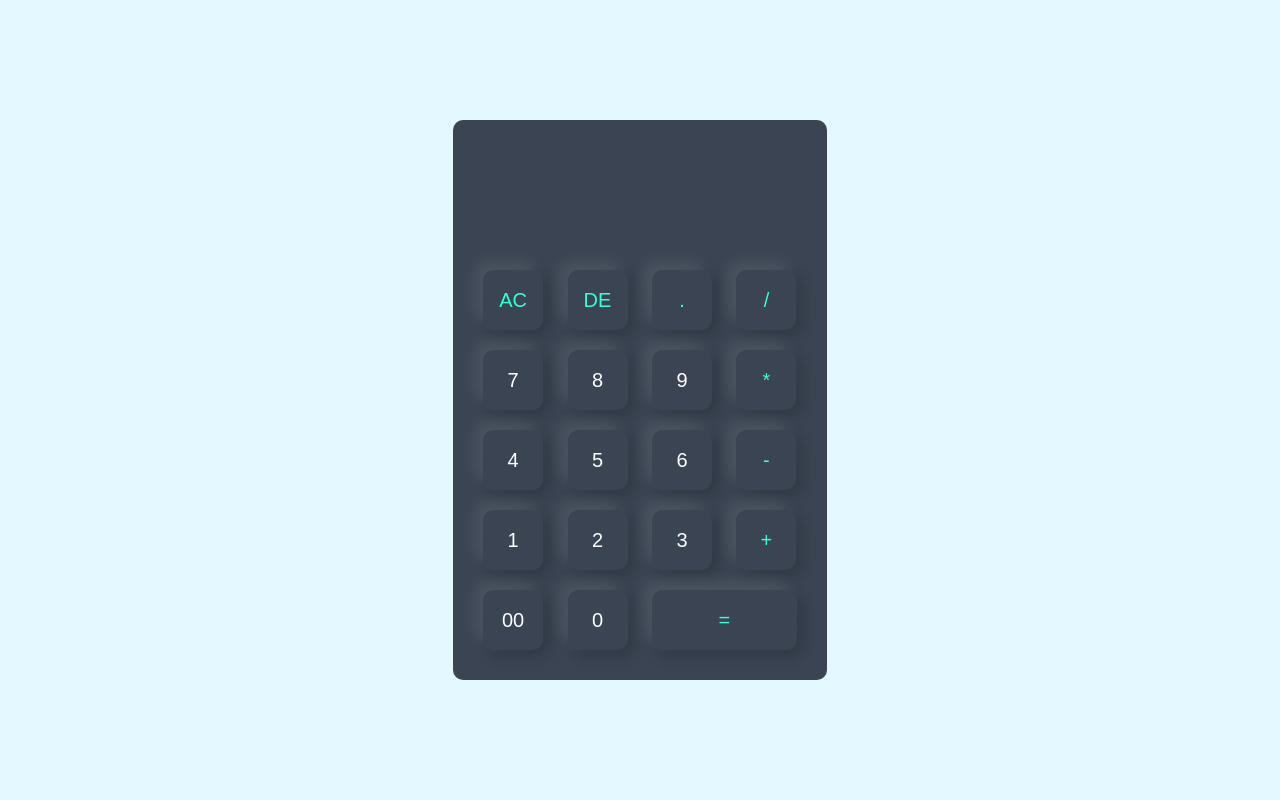
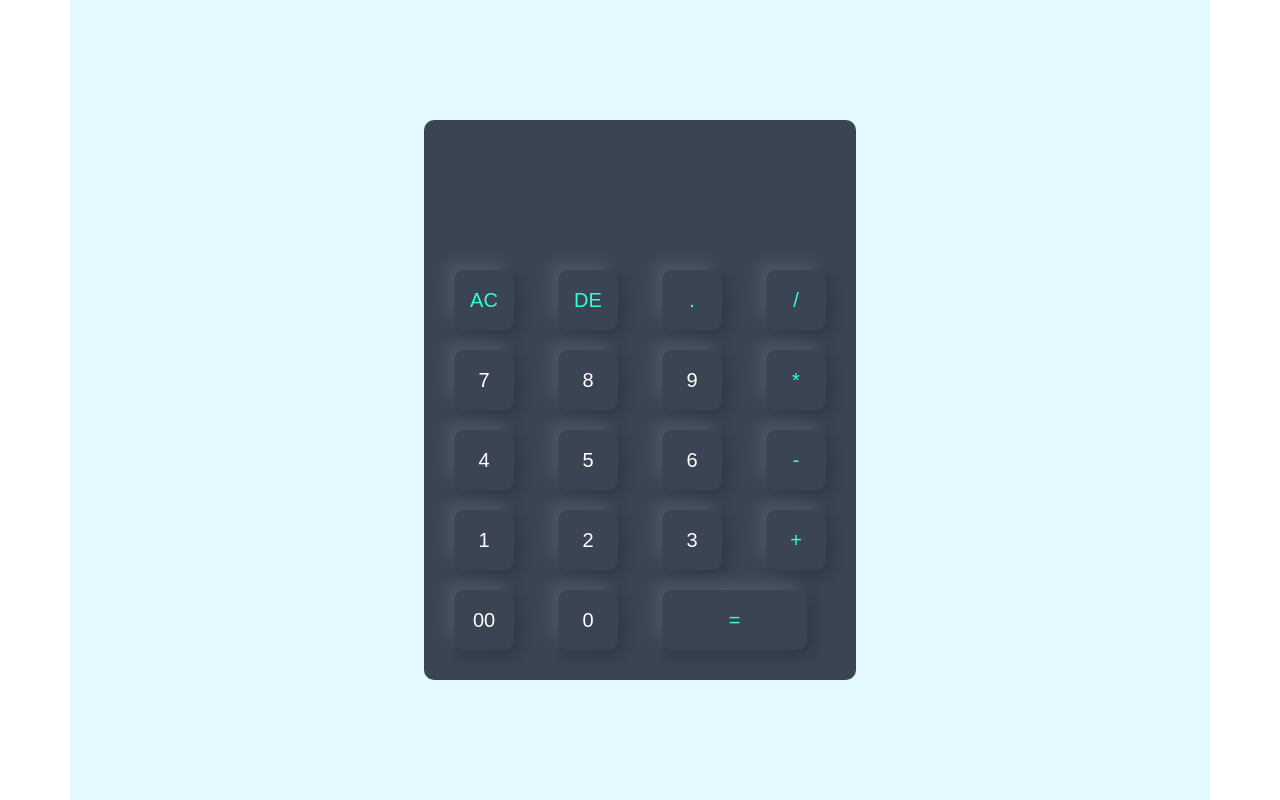
Before and after one commit to Amanmfp/calculator, a plain HTML site: page index.html in a window 1280 px wide. Drawn offline with nearby package versions, Linux system fonts and the light colour scheme.

Commit message:
Update index.html

```diff
--- a/index.html
+++ b/index.html
@@ -1,52 +1,61 @@
 <!DOCTYPE html>
 <html lang="en">
+
 <head>
     <meta charset="UTF-8">
     <meta http-equiv="X-UA-Compatible" content="IE=edge">
     <meta name="viewport" content="width=device-width, initial-scale=1.0">
     <title>Calculator</title>
+    <link href="https://cdn.jsdelivr.net/npm/bootstrap@5.3.0-alpha3/dist/css/bootstrap.min.css" rel="stylesheet"
+        integrity="sha384-KK94CHFLLe+nY2dmCWGMq91rCGa5gtU4mk92HdvYe+M/SXH301p5ILy+dN9+nJOZ" crossorigin="anonymous">
     <link rel="stylesheet" href="style.css">
 </head>
+
 <body>
     <div class="container">
         <div class="calculator">
             <form>
+                <div class="row">
+                    <div class="col">
                         <div class="display">
                             <input type="text" name="display">
+                        </div>
+                    </div>
+                </div>
 
+               <div class="row">
+                <div class="col-3"><input type="button" value="AC" onclick="display.value=''" class="operator"></div>
+                <div class="col-3"><input type="button" value="DE" onclick="display.value=display.value.tostring().slice(0,1);" class="operator"></div>
+                <div class="col-3"><input type="button" value="." onclick="display.value+='.'" class="operator"></div>
+                <div class="col-3"><input type="button" value="/" onclick="display.value+='/'" class="operator"></div>
                </div>
-                <div>
-                    <input type="button" value="AC" onclick="display.value=''" class="operator">
-                    <input type="button" value="DE" onclick="display.value=display.value.tostring().slice(0,1);" class="operator">
-                    <input type="button" value="." onclick="display.value+='.'" class="operator">
-                    <input type="button" value="/" onclick="display.value+='/'" class="operator">
+               <div class="row">
+                <div class="col-3"><input type="button" value="7" onclick="display.value+='7'"></div>
+                <div class="col-3"><input type="button" value="8" onclick="display.value+='8'"></div>
+                <div class="col-3"><input type="button" value="9" onclick="display.value+='9'"></div>
+                <div class="col-3"><input type="button" value="*" onclick="display.value+='*'" class="operator"></div>
                </div>
-                <div>
-                    <input type="button" value="7" onclick="display.value+='7'">
-                    <input type="button" value="8" onclick="display.value+='8'">
-                    <input type="button" value="9" onclick="display.value+='9'">
-                    <input type="button" value="*" onclick="display.value+='*'" class="operator">
+               <div class="row">
+                <div class="col-3"><input type="button" value="4" onclick="display.value+='4'"></div>
+                <div class="col-3"><input type="button" value="5" onclick="display.value+='5'"></div>
+                <div class="col-3"><input type="button" value="6" onclick="display.value+='6'"></div>
+                <div class="col-3"><input type="button" value="-" onclick="display.value+='-'" class="operator"></div>
                </div>
-                <div>
-                    <input type="button" value="4" onclick="display.value+='4'">
-                    <input type="button" value="5" onclick="display.value+='5'">
-                    <input type="button" value="6" onclick="display.value+='6'">
-                    <input type="button" value="-" onclick="display.value+='-'" class="operator">
+               <div class="row">
+                <div class="col-3"><input type="button" value="1" onclick="display.value+='1'"></div>
+                <div class="col-3"><input type="button" value="2" onclick="display.value+='2'"></div>
+                <div class="col-3"><input type="button" value="3" onclick="display.value+='3'"></div>
+                <div class="col-3"><input type="button" value="+" onclick="display.value+='+'" class="operator"></div>
                </div>
-                <div>
-                    <input type="button" value="1" onclick="display.value+='1'">
-                    <input type="button" value="2" onclick="display.value+='2'">
-                    <input type="button" value="3" onclick="display.value+='3'">
-                    <input type="button" value="+" onclick="display.value+='+'" class="operator">
-                </div>
-                <div>
-                    <input type="button" value="00" onclick="display.value+='00'">
-                    <input type="button" value="0" onclick="display.value+='0'">
-                    <input type="button" value="=" onclick="display.value=eval(display.value)" class="equal operator">
+               <div class="row">
+                <div class="col-3"><input type="button" value="00" onclick="display.value+='00'"></div>
+                <div class="col-3"><input type="button" value="0" onclick="display.value+='0'"></div>
+                <div class="col-3"><input type="button" value="=" onclick="display.value=eval(display.value)" class="equal operator"></div>
                </div>
             </form>
         </div>
     </div>
 
 </body>
+
 </html>
```
Lines whose indentation alone changed are shown as unchanged.
